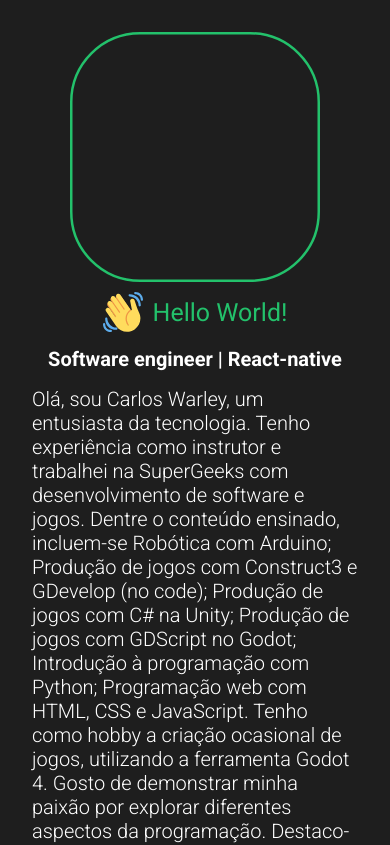
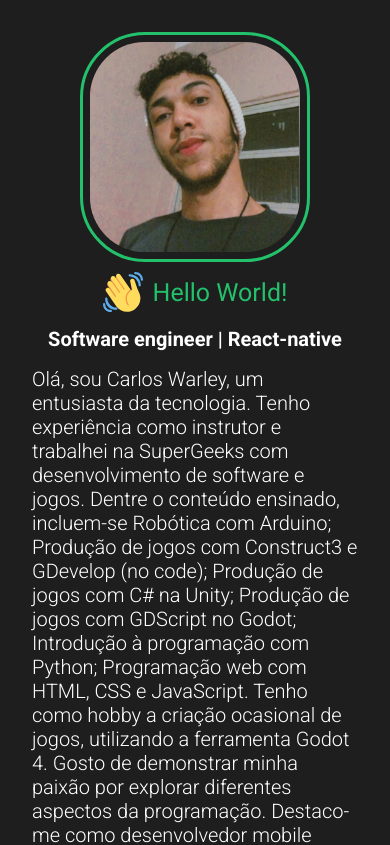
Before and after one commit to Warley72/Portfolio, a Next.js app: page / in a window 390 px wide. Shown: the top 845 px of the page. Built offline with nearby package versions, Linux system fonts and the light colour scheme.

Commit message:
commit-foto-perfil

```diff
--- a/src/app/components/Footer/style.sass
+++ b/src/app/components/Footer/style.sass
@@ -64,6 +64,7 @@ h1
         justify-content: space-between
         margin-top: 0.93rem
         margin-left: 2.5rem
+        margin-right: 100px
 
     .image-footer
         height: 18px
@@ -76,7 +77,7 @@ h1
 
     .email
         display: flex
-        justify-content: center
+        align-items: center
         gap: 0.62rem
         width: 20px
 
--- a/src/app/components/Main/index.jsx
+++ b/src/app/components/Main/index.jsx
@@ -8,9 +8,10 @@ export default function Main() {
     <>
       <main>
         <div className="container-image">
+
           <Image
-            className="image-perfil"
-            src="/perfil.svg"
+            className="image-foto"
+            src="/foto.jpeg"
             width={500}
             height={500}
             priority
--- a/src/app/components/Main/style.sass
+++ b/src/app/components/Main/style.sass
@@ -7,6 +7,11 @@ main
     justify-content: space-between
     align-items: center
     gap: 80px
+
+.image-foto
+    border: 3px solid variables.$green
+    border-radius: 100px
+    padding: 3%
 
 .helloWorld
     display: flex
@@ -78,6 +83,11 @@ p
         height: 250px
         width: 250px
 
+    .image-foto
+        height: 230px
+        width: 230px
+        border-radius: 65px
+
     .container-presentation
         margin: 0 1rem 0 1rem
 
```
Also changed, not shown: public/foto.jpeg (added).
